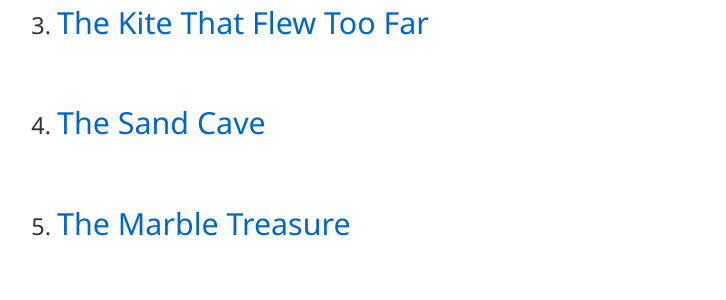
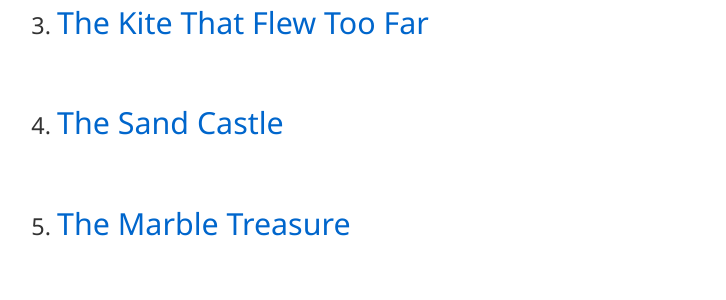
Before and after one commit to srikanthps/The-Companion, a Jekyll site: the page built from Small-Stories-Big-World/index.md, in a window 1280 px wide. Shown: the part 692-992 px from the top of the page, without its empty margins (71-797 px from the left). Built offline with Jekyll 4.4.1, drawn with Linux system fonts in a browser that asks for light colours; our own code applies the rules of GitHub Pages for plain Markdown files.

Commit message:
Update link for 'The Sand Cave' to 'The Sand Castle'

```diff
--- a/Small-Stories-Big-World/index.md
+++ b/Small-Stories-Big-World/index.md
@@ -10,7 +10,7 @@ Small stories from ordinary Indian lives
 
 3. [The Kite That Flew Too Far](./kite.md)
 
-4. [The Sand Cave](./sandcave.md)
+4. [The Sand Castle](./sand-castle-comic.md)
 
 5. [The Marble Treasure](./marble.md)
 
```
